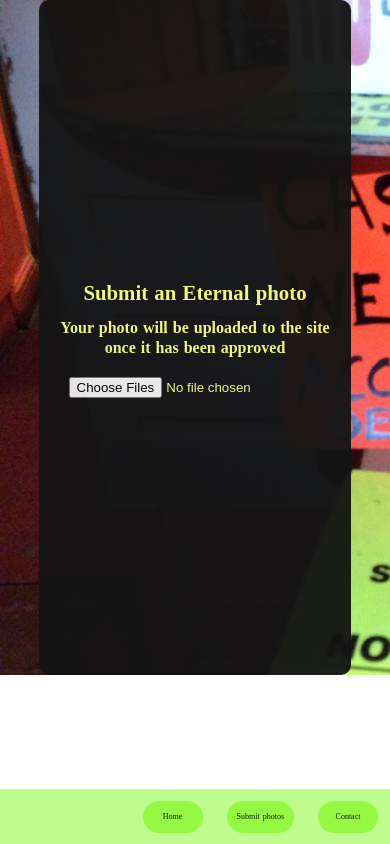
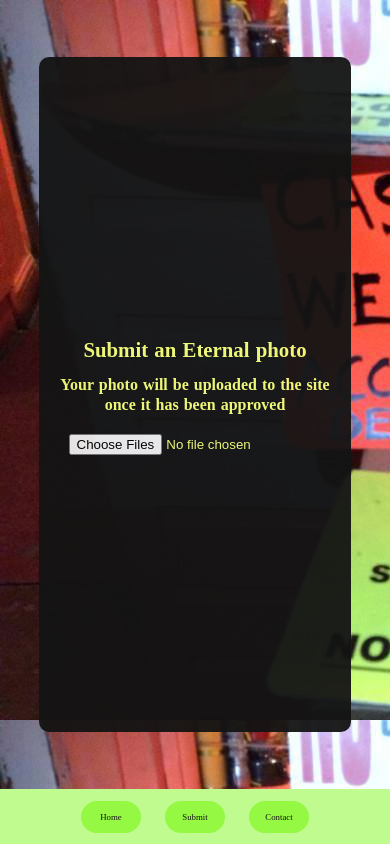
Before and after one commit to vhonebon1/eternal, a Nuxt app: page /submit in a window 390 px wide. Built offline with nearby package versions, Linux system fonts and the light colour scheme; a web font is replaced by a local one.

Commit message:
more mobile fixes

```diff
--- a/components/Nav.vue
+++ b/components/Nav.vue
@@ -1,7 +1,27 @@
 <script>
 
 export default {
-  name: 'Nav'
+  name: 'Nav',
+  data () {
+    return {
+      windowWidth: 0
+    }
+  },
+  mounted() {
+    window.addEventListener('resize', () => {
+      this.windowWidth = window.innerWidth
+    })
+  },
+  destroyed () {
+    window.removeEventListener('resize', () => {
+      this.windowWidth = window.innerWidth
+    })
+  },
+  computed: {
+    buttonText() {
+      return this.windowWidth < 600 ? 'Submit' : 'Submit photos'
+    }
+  }
 }
 </script>
 
@@ -9,7 +29,7 @@ export default {
   .nav
     .nav__buttons
       nuxt-link.nav__buttons--button(to='/photos') Home
-      nuxt-link.nav__buttons--button(to='/submit') Submit photos
+      nuxt-link.nav__buttons--button(to='/submit') {{ buttonText }}
       nuxt-link.nav__buttons--button(to='/contact') Contact
 
 </template>
@@ -25,9 +45,12 @@ export default {
     height: 55px
     width: 100vw
     display: flex
-    justify-content: flex-end
+    justify-content: space-around
     background-color: rgba(149,249,68,0.6)
     font-family: 'Stalinist One', cursive
+
+    +media-breakpoint-up(md)
+      justify-content: flex-end
 
     &__buttons
       display: flex
@@ -51,7 +74,7 @@ export default {
         cursor: pointer
         text-decoration: none
         opacity: 1
-        font-size: 0.5em
+        font-size: 0.55em
 
         +media-breakpoint-up(md)
           height: 2.5rem
--- a/pages/contact.vue
+++ b/pages/contact.vue
@@ -24,7 +24,7 @@ export default {
 @import url('https://fonts.googleapis.com/css2?family=Stalinist+One&display=swap')
 
   .contact
-    height: calc(100vh - 55)
+    height: calc(100vh - 55px)
     width: 100vw
     background-image: url('~assets/images/bang.jpg')
     background-repeat: repeat
--- a/pages/submit.vue
+++ b/pages/submit.vue
@@ -24,7 +24,7 @@ export default {
 
   .upload
     display: flex
-    height: calc(100vh - 55)
+    height: calc(100vh - 55px)
 
     &__content
       width: 100vw
```
